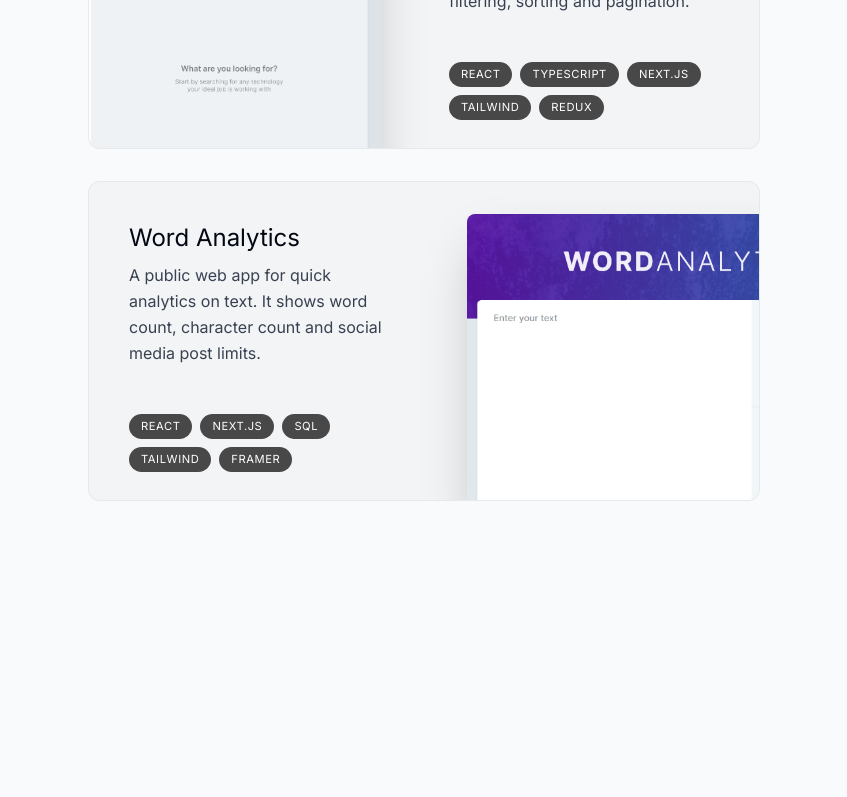
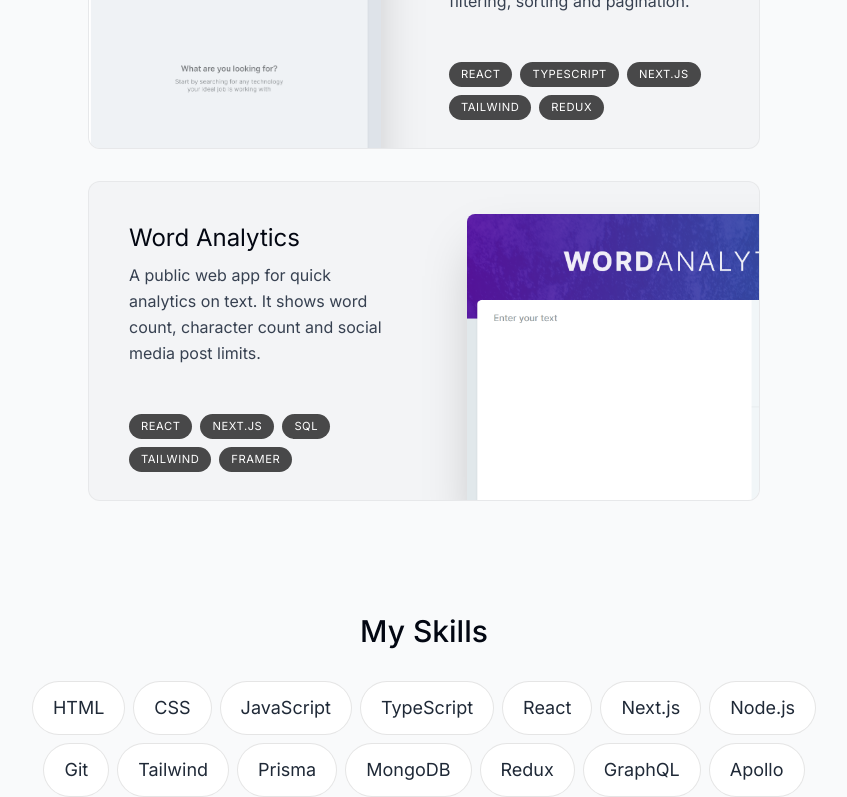
Before and after one commit to tjapit/portfolio, a Next.js app: page / in a window 1280 px wide. Shown: the part 2000-2797 px from the top of the page, without its empty margins (216-1063 px from the left). Before the commit the page ends 2501 px from the top, so only its background shows below. Built offline with nearby package versions, Linux system fonts and the light colour scheme.

Commit message:
feat: Skills section, staggered fade-in animation

```diff
--- a/app/page.tsx
+++ b/app/page.tsx
@@ -2,6 +2,7 @@
 import Intro from "@/components/intro";
 import Projects from "@/components/projects";
 import SectionDivider from "@/components/section-divider";
+import Skills from "@/components/skills";
 
 export default function Home() {
   return (
@@ -10,6 +11,7 @@
       <SectionDivider />
       <About />
       <Projects />
+      <Skills />
     </main>
   );
 }
--- a/components/projects.tsx
+++ b/components/projects.tsx
@@ -14,7 +14,7 @@
     <motion.section
       ref={ref}
       id="projects"
-      className="scroll-mt-28"
+      className="mb-28 scroll-mt-28"
       initial={{ opacity: 0, y: 100 }}
       animate={{ opacity: 1, y: 0 }}
       transition={{
--- /dev/null
+++ b/components/skills.tsx
@@ -0,0 +1,54 @@
+"use client";
+
+import { skillsData } from "@/lib/data";
+import SectionHeading from "./section-heading";
+import { motion } from "framer-motion";
+import { useSectionInView } from "@/lib/hooks";
+
+export default function Skills() {
+  const { ref } = useSectionInView({ sectionName: "Skills", threshold: 0 });
+
+  const fadeInAnimationVariants = {
+    initial: {
+      opacity: 0,
+      y: 100,
+    },
+    animate: (index: number) => ({
+      opacity: 1,
+      y: 0,
+      transition: {
+        delay: 0.05 * index,
+      },
+    }),
+  };
+
+  return (
+    <motion.section
+      ref={ref}
+      id="skills"
+      className="mb-28 max-w-[53rem] scroll-mt-28 text-center sm:mb-40"
+      initial={{ opacity: 0, y: 100 }}
+      animate={{ opacity: 1, y: 0 }}
+      transition={{ delay: 0.225 }}
+    >
+      <SectionHeading>My Skills</SectionHeading>
+      <ul className="flex flex-wrap justify-center gap-2 text-lg text-gray-800">
+        {skillsData.map((skill, i) => (
+          <motion.li
+            key={i}
+            className="px-5 py-3 bg-white border border-black/10 rounded-full"
+            variants={fadeInAnimationVariants}
+            initial="initial"
+            whileInView="animate"
+            viewport={{
+              once: true,
+            }}
+            custom={i}
+          >
+            {skill}
+          </motion.li>
+        ))}
+      </ul>
+    </motion.section>
+  );
+}
```
